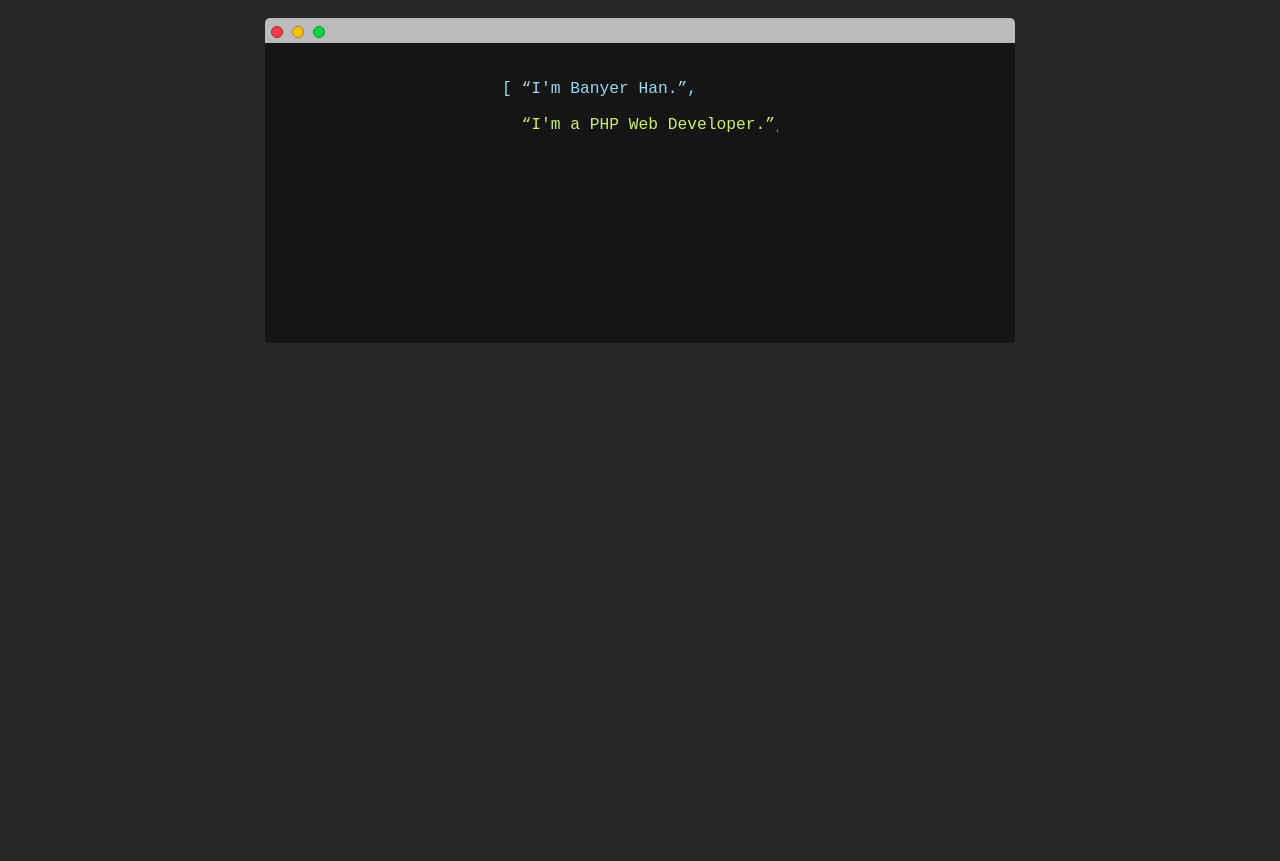
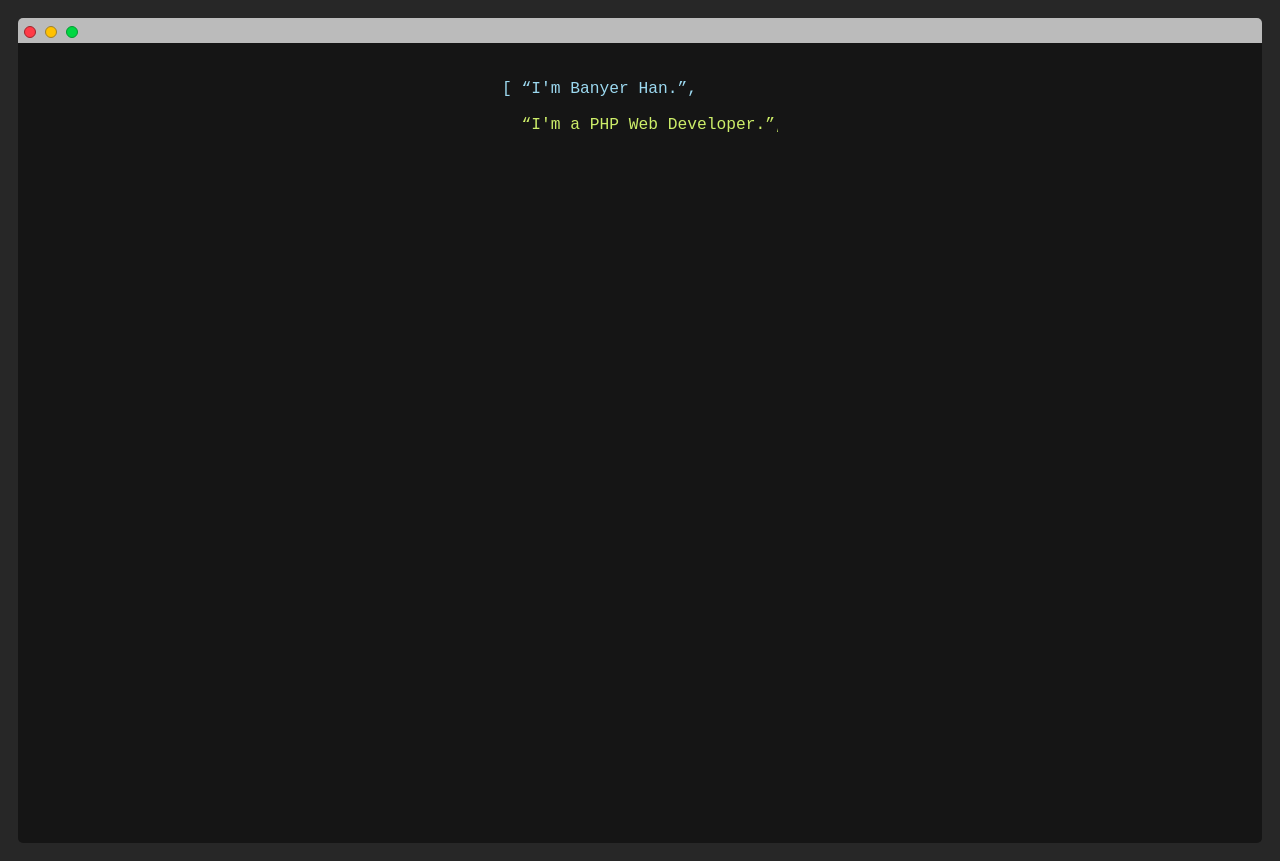
Before and after one commit to banyerhan/terminal, a plain HTML site: page index.html in a window 1280 px wide. Before the commit the page ends 800 px from the top, so only its background shows below. Drawn offline with Linux system fonts and the light colour scheme.

Commit message:
update full screen window

```diff
--- a/style.css
+++ b/style.css
@@ -29,7 +29,7 @@ body {
 }
 
 .fakeMenu {
-  width: 750px;
+  width: 100%;
   box-sizing: border-box;
   height: 25px;
   background-color: #bbb;
@@ -41,12 +41,12 @@ body {
 .fakeScreen {
   background-color: #151515;
   box-sizing: border-box;
-  width: 750px;
+  width: 100%;
   margin: 0 auto;
   padding: 20px;
   border-bottom-left-radius: 5px;
   border-bottom-right-radius: 5px;
-  height: 300px;
+  height: 100vh;
 }
 
 p {
```
